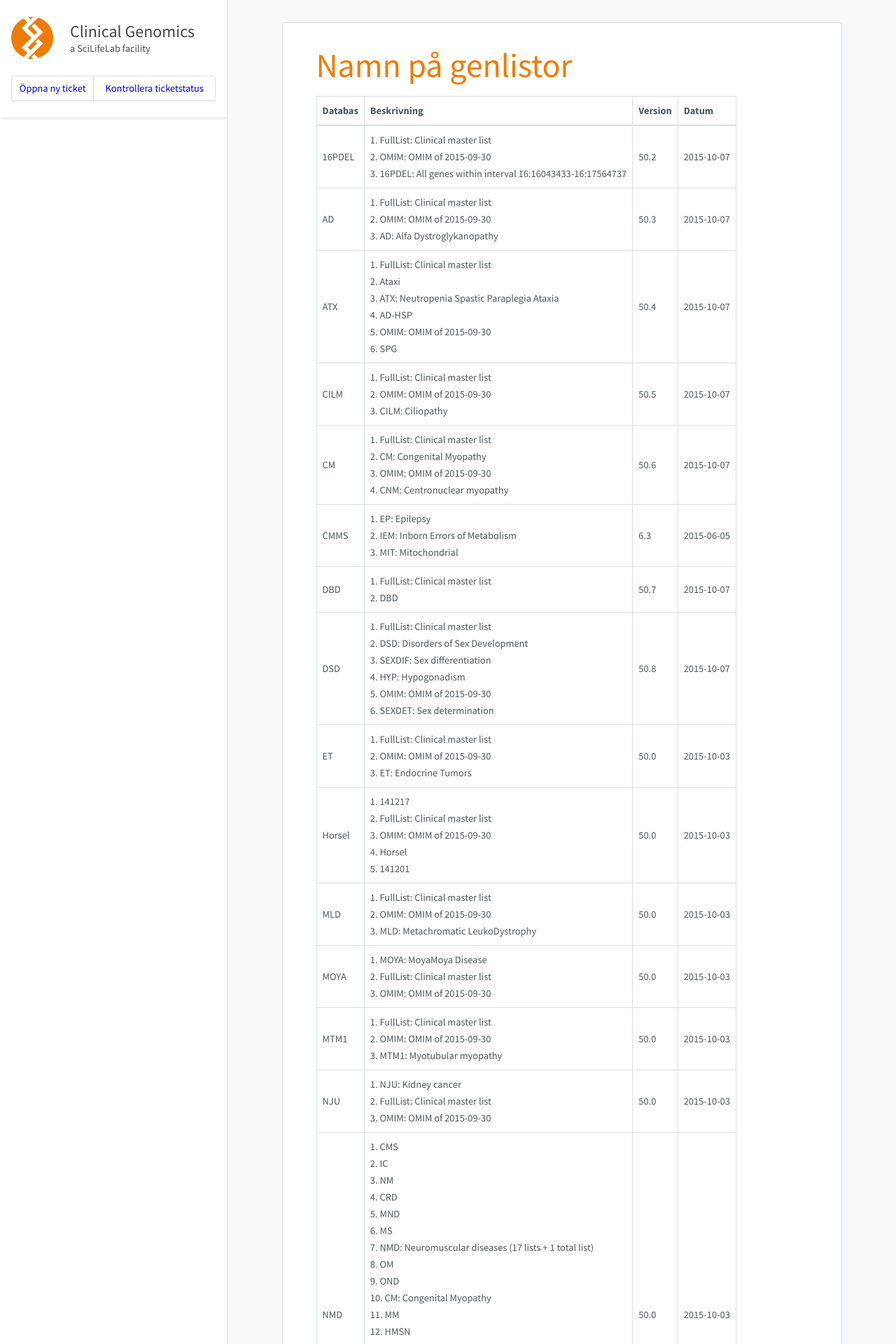
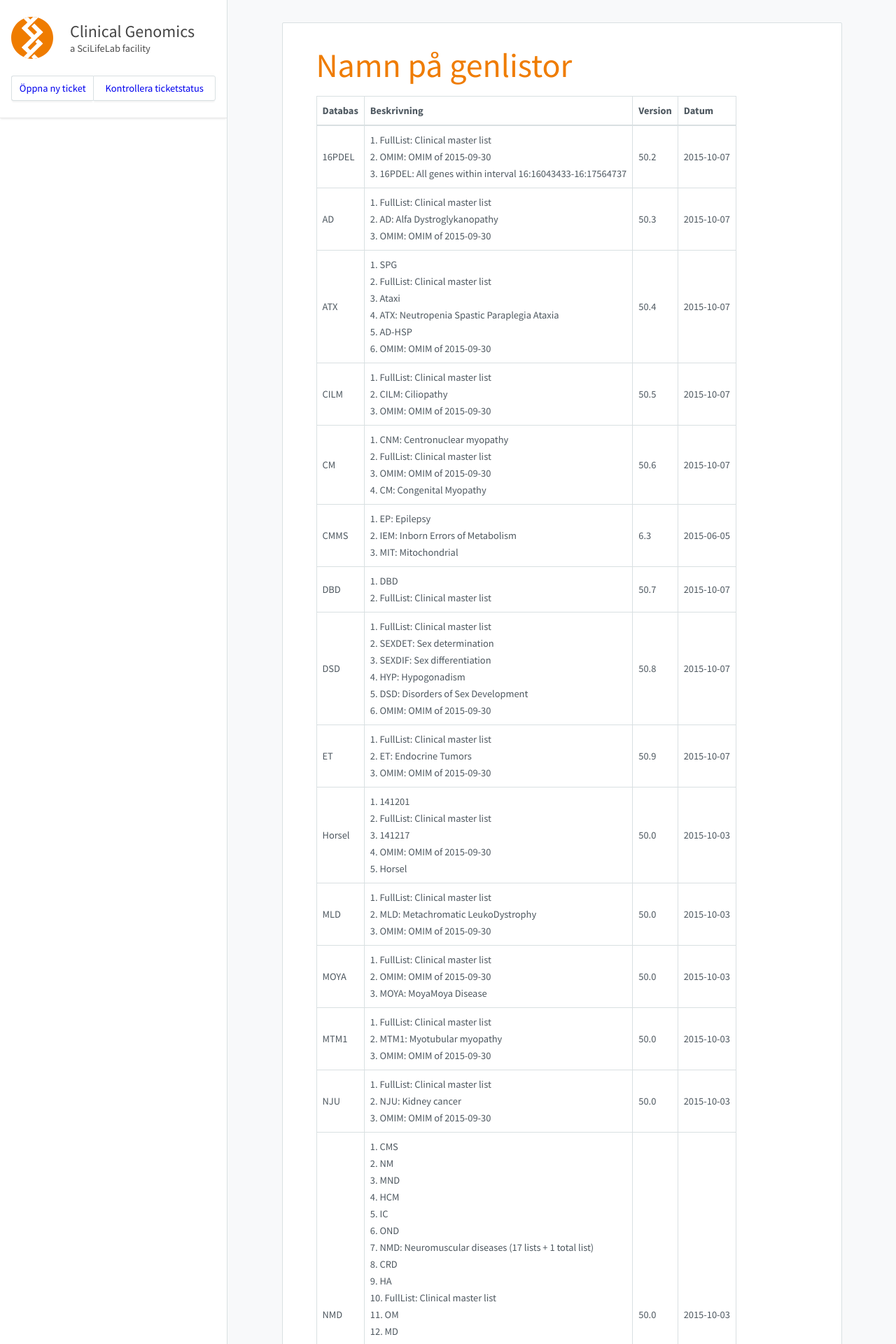
Before and after one commit to Clinical-Genomics/clinical-genomics.github.io, a Jekyll site: the page built from _pages/namnpagenlistor.md, in a window 1280 px wide. Shown: the top 1920 px of the page at 70% size. Built offline with Jekyll 4.4.1, drawn with Linux system fonts in a browser that asks for light colours; nearby versions of some CDN libraries; some of the changed text lies outside the part shown.

Commit message:
Update to cust002-ET.txt

```diff
--- a/_pages/namnpagenlistor.md
+++ b/_pages/namnpagenlistor.md
@@ -9,24 +9,24 @@
 |Databas|Beskrivning|Version|Datum|
 |---|---|---|---|
 |16PDEL|1. FullList: Clinical master list<br />2. OMIM: OMIM of 2015-09-30<br />3. 16PDEL: All genes within interval 16:16043433-16:17564737<br />|50.2|2015-10-07|
-|AD|1. FullList: Clinical master list<br />2. OMIM: OMIM of 2015-09-30<br />3. AD: Alfa Dystroglykanopathy<br />|50.3|2015-10-07|
-|ATX|1. FullList: Clinical master list<br />2. Ataxi<br />3. ATX: Neutropenia Spastic Paraplegia Ataxia<br />4. AD-HSP<br />5. OMIM: OMIM of 2015-09-30<br />6. SPG<br />|50.4|2015-10-07|
-|CILM|1. FullList: Clinical master list<br />2. OMIM: OMIM of 2015-09-30<br />3. CILM: Ciliopathy<br />|50.5|2015-10-07|
-|CM|1. FullList: Clinical master list<br />2. CM: Congenital Myopathy<br />3. OMIM: OMIM of 2015-09-30<br />4. CNM: Centronuclear myopathy<br />|50.6|2015-10-07|
+|AD|1. FullList: Clinical master list<br />2. AD: Alfa Dystroglykanopathy<br />3. OMIM: OMIM of 2015-09-30<br />|50.3|2015-10-07|
+|ATX|1. SPG<br />2. FullList: Clinical master list<br />3. Ataxi<br />4. ATX: Neutropenia Spastic Paraplegia Ataxia<br />5. AD-HSP<br />6. OMIM: OMIM of 2015-09-30<br />|50.4|2015-10-07|
+|CILM|1. FullList: Clinical master list<br />2. CILM: Ciliopathy<br />3. OMIM: OMIM of 2015-09-30<br />|50.5|2015-10-07|
+|CM|1. CNM: Centronuclear myopathy<br />2. FullList: Clinical master list<br />3. OMIM: OMIM of 2015-09-30<br />4. CM: Congenital Myopathy<br />|50.6|2015-10-07|
 |CMMS|1. EP: Epilepsy<br />2. IEM: Inborn Errors of Metabolism<br />3. MIT: Mitochondrial<br />|6.3|2015-06-05|
-|DBD|1. FullList: Clinical master list<br />2. DBD<br />|50.7|2015-10-07|
-|DSD|1. FullList: Clinical master list<br />2. DSD: Disorders of Sex Development<br />3. SEXDIF: Sex differentiation<br />4. HYP: Hypogonadism<br />5. OMIM: OMIM of 2015-09-30<br />6. SEXDET: Sex determination<br />|50.8|2015-10-07|
-|ET|1. FullList: Clinical master list<br />2. OMIM: OMIM of 2015-09-30<br />3. ET: Endocrine Tumors<br />|50.0|2015-10-03|
-|Horsel|1. 141217<br />2. FullList: Clinical master list<br />3. OMIM: OMIM of 2015-09-30<br />4. Horsel<br />5. 141201<br />|50.0|2015-10-03|
-|MLD|1. FullList: Clinical master list<br />2. OMIM: OMIM of 2015-09-30<br />3. MLD: Metachromatic LeukoDystrophy<br />|50.0|2015-10-03|
-|MOYA|1. MOYA: MoyaMoya Disease<br />2. FullList: Clinical master list<br />3. OMIM: OMIM of 2015-09-30<br />|50.0|2015-10-03|
-|MTM1|1. FullList: Clinical master list<br />2. OMIM: OMIM of 2015-09-30<br />3. MTM1: Myotubular myopathy<br />|50.0|2015-10-03|
-|NJU|1. NJU: Kidney cancer<br />2. FullList: Clinical master list<br />3. OMIM: OMIM of 2015-09-30<br />|50.0|2015-10-03|
-|NMD|1. CMS<br />2. IC<br />3. NM<br />4. CRD<br />5. MND<br />6. MS<br />7. NMD: Neuromuscular diseases (17 lists + 1 total list)<br />8. OM<br />9. OND<br />10. CM: Congenital Myopathy<br />11. MM<br />12. HMSN<br />13. CMD<br />14. FullList: Clinical master list<br />15. HA<br />16. MD<br />17. ACM<br />18. HCM<br />19. OMIM: OMIM of 2015-09-30<br />20. HP<br />21. DM<br />|50.0|2015-10-03|
+|DBD|1. DBD<br />2. FullList: Clinical master list<br />|50.7|2015-10-07|
+|DSD|1. FullList: Clinical master list<br />2. SEXDET: Sex determination<br />3. SEXDIF: Sex differentiation<br />4. HYP: Hypogonadism<br />5. DSD: Disorders of Sex Development<br />6. OMIM: OMIM of 2015-09-30<br />|50.8|2015-10-07|
+|ET|1. FullList: Clinical master list<br />2. ET: Endocrine Tumors<br />3. OMIM: OMIM of 2015-09-30<br />|50.9|2015-10-07|
+|Horsel|1. 141201<br />2. FullList: Clinical master list<br />3. 141217<br />4. OMIM: OMIM of 2015-09-30<br />5. Horsel<br />|50.0|2015-10-03|
+|MLD|1. FullList: Clinical master list<br />2. MLD: Metachromatic LeukoDystrophy<br />3. OMIM: OMIM of 2015-09-30<br />|50.0|2015-10-03|
+|MOYA|1. FullList: Clinical master list<br />2. OMIM: OMIM of 2015-09-30<br />3. MOYA: MoyaMoya Disease<br />|50.0|2015-10-03|
+|MTM1|1. FullList: Clinical master list<br />2. MTM1: Myotubular myopathy<br />3. OMIM: OMIM of 2015-09-30<br />|50.0|2015-10-03|
+|NJU|1. FullList: Clinical master list<br />2. NJU: Kidney cancer<br />3. OMIM: OMIM of 2015-09-30<br />|50.0|2015-10-03|
+|NMD|1. CMS<br />2. NM<br />3. MND<br />4. HCM<br />5. IC<br />6. OND<br />7. NMD: Neuromuscular diseases (17 lists + 1 total list)<br />8. CRD<br />9. HA<br />10. FullList: Clinical master list<br />11. OM<br />12. MD<br />13. OMIM: OMIM of 2015-09-30<br />14. CM: Congenital Myopathy<br />15. CMD<br />16. MM<br />17. ACM<br />18. DM<br />19. HMSN<br />20. MS<br />21. HP<br />|50.0|2015-10-03|
 |OMIM|1. FullList: Clinical master list<br />2. OMIM: OMIM of 2015-09-30<br />|50.0|2015-10-03|
-|ORO|1. ORO: Oro-facial-digital syndrome<br />2. FullList: Clinical master list<br />3. OMIM: OMIM of 2015-09-30<br />|50.0|2015-10-03|
-|PAF1|1. FullList: Clinical master list<br />2. OMIM: OMIM of 2015-09-30<br />3. PAF1: RNA polymerase II-associated factor<br />|50.0|2015-10-03|
-|PID|1. FullList: Clinical master list<br />2. PIDCAD: PID Candidates<br />3. PID: Primary Immune Deficiency<br />|7.0|2015-08-31|
-|SCN|1. FullList: Clinical master list<br />2. OMIM: OMIM of 2015-09-30<br />3. SCN: Neutropenia<br />|50.0|2015-10-03|
-|SHANK1|1. FullList: Clinical master list<br />2. OMIM: OMIM of 2015-09-30<br />3. SHANK1: SH3 and multiple ankyrin repeat domains 1<br />|50.0|2015-10-03|
-|SKD|1. FullList: Clinical master list<br />2. OMIM: OMIM of 2015-09-30<br />3. SKD: Skeletal dysplasia<br />|50.0|2015-10-03|
+|ORO|1. FullList: Clinical master list<br />2. ORO: Oro-facial-digital syndrome<br />3. OMIM: OMIM of 2015-09-30<br />|50.0|2015-10-03|
+|PAF1|1. FullList: Clinical master list<br />2. PAF1: RNA polymerase II-associated factor<br />3. OMIM: OMIM of 2015-09-30<br />|50.0|2015-10-03|
+|PID|1. PIDCAD: PID Candidates<br />2. PID: Primary Immune Deficiency<br />3. FullList: Clinical master list<br />|7.0|2015-08-31|
+|SCN|1. FullList: Clinical master list<br />2. SCN: Neutropenia<br />3. OMIM: OMIM of 2015-09-30<br />|50.0|2015-10-03|
+|SHANK1|1. SHANK1: SH3 and multiple ankyrin repeat domains 1<br />2. FullList: Clinical master list<br />3. OMIM: OMIM of 2015-09-30<br />|50.0|2015-10-03|
+|SKD|1. SKD: Skeletal dysplasia<br />2. OMIM: OMIM of 2015-09-30<br />3. FullList: Clinical master list<br />|50.0|2015-10-03|
```
